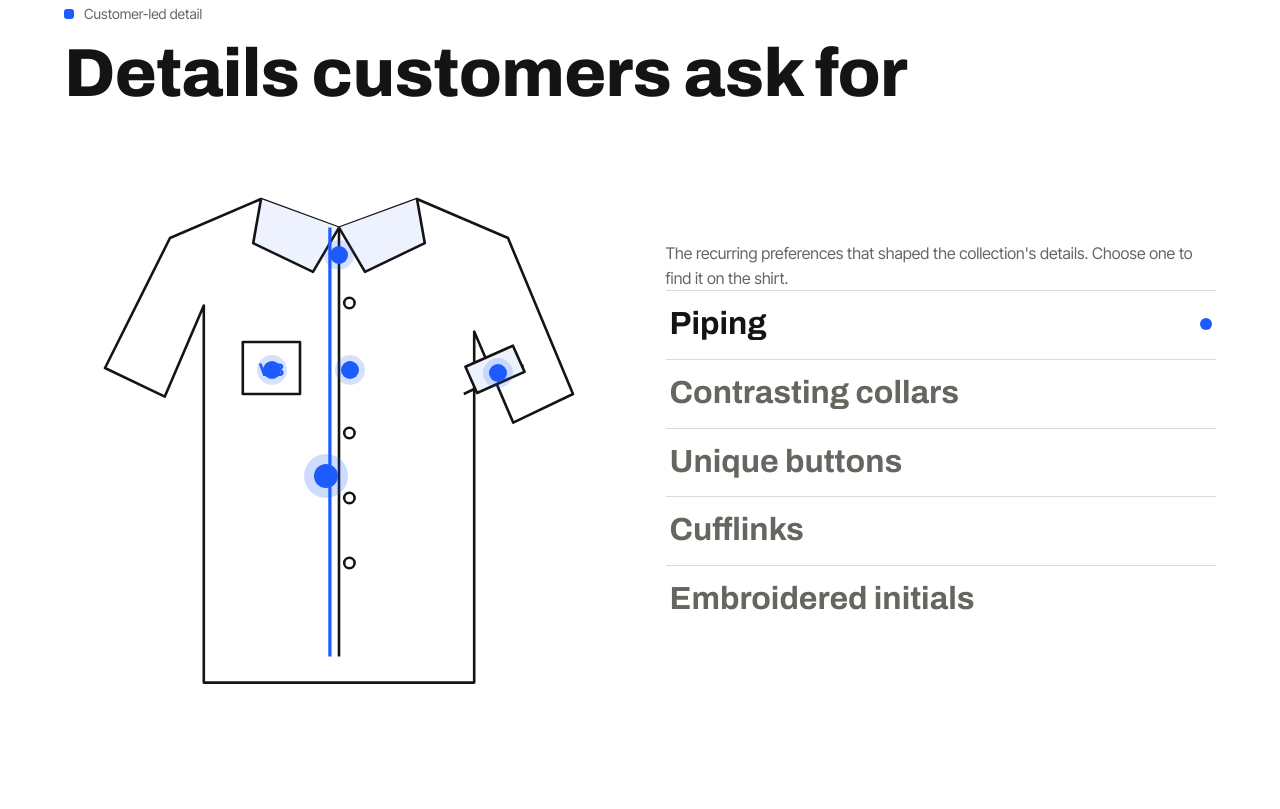
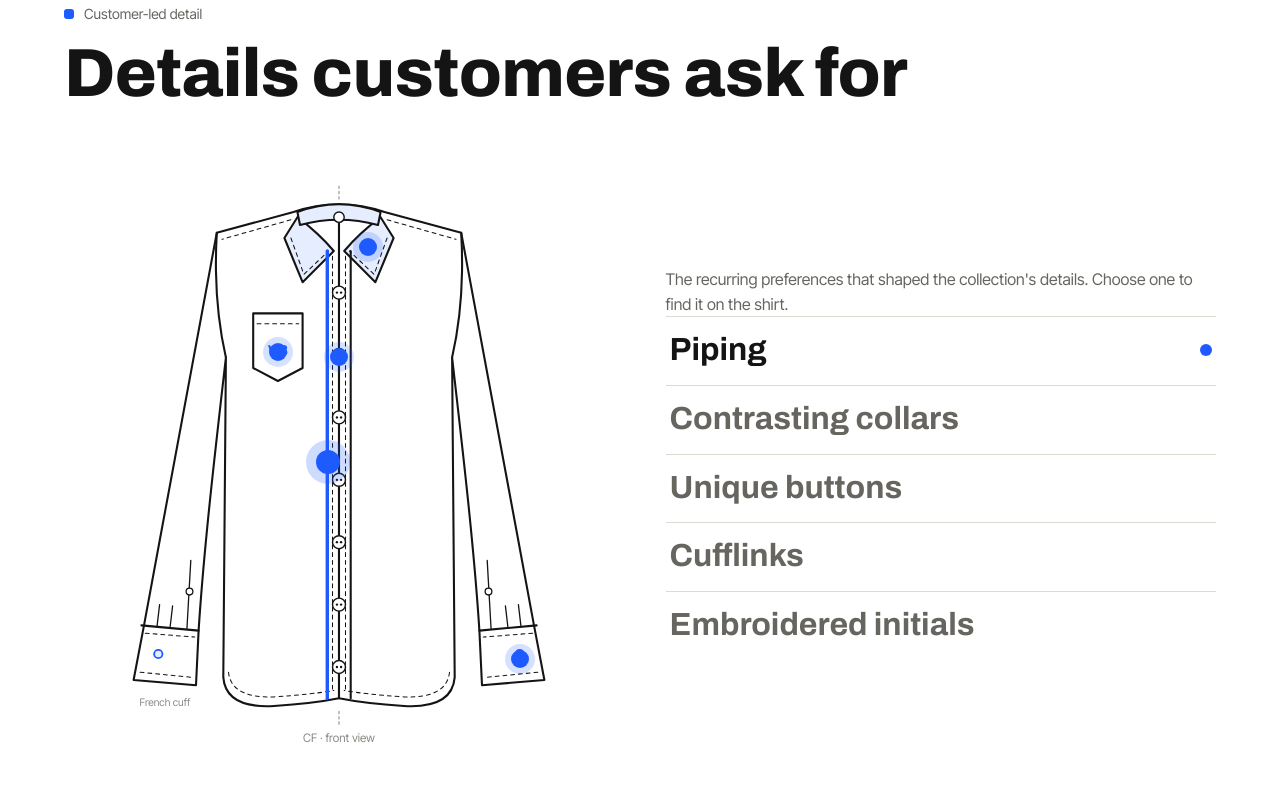
Before and after one commit to vaishnavibhosale-dev/website, a plain HTML site: page internship.html in a window 1280 px wide. Shown: the part 3031-3840 px from the top of the page. Drawn offline with Linux system fonts and the light colour scheme; animation ran at ten frames a second.

Commit message:
Internship: full-sleeve technical flat for customer details
Front-view flat with collar stand, contrast collar, box placket
with piping, two-hole buttons, chest pocket with initials,
sleeve plackets, pleats and French cuffs with cufflinks, plus
topstitching. Hotspots repositioned.

Co-Authored-By: Claude Opus 5.5 <noreply@anthropic.com>
Claude-Session: https://claude.ai/code/session_01PKNH2aALtLMMTCHowWMFX5

```diff
--- a/internship.html
+++ b/internship.html
@@ -311,13 +311,40 @@ blockquote footer{font:400 15px var(--body);color:var(--mut);margin-top:14px}
   <h2>Details customers ask for</h2>
   <div class="shirtwrap">
    <div class="shirt" id="shirt">
-    <svg viewBox="0 0 400 440" aria-hidden="true" fill="none" stroke="#141414" stroke-width="2" stroke-linejoin="round">
-     <path d="M140 40l60 22 60-22 70 30 50 120-46 22-30-70v270H96V122l-30 70-46-22L70 70z" fill="#fff"/>
-     <path d="M140 40l-6 34 46 22 20-34M260 40l6 34-46 22-20-34" fill="#eef2ff"/>
-     <path d="M200 62v330" stroke-dasharray="0"/><path d="M193 62v330" stroke="#1E5BFF" stroke-width="2.5"/>
-     <circle cx="208" cy="120" r="4"/><circle cx="208" cy="170" r="4"/><circle cx="208" cy="220" r="4"/><circle cx="208" cy="270" r="4"/><circle cx="208" cy="320" r="4"/>
-     <path d="M342 168l-46 22" /><rect x="300" y="160" width="40" height="22" transform="rotate(-24 320 171)" fill="#eef2ff"/>
-     <path d="M126 150h44v40h-44z"/><text x="148" y="176" text-anchor="middle" font-family="Archivo" font-size="14" fill="#1E5BFF" stroke="none" font-weight="700">VB</text>
+    <svg viewBox="0 0 400 480" aria-hidden="true" fill="none" stroke="#141414" stroke-width="1.6" stroke-linejoin="round" stroke-linecap="round">
+     <defs>
+      <g id="shHalf">
+       <path d="M200 44Q182 44 165 50L106 66C92 140 70 260 50 368L42 410L90 414L92 372C96 310 104 240 113 162L111 408Q113 432 150 430Q180 428 200 424Z" fill="#fff"/>
+       <path d="M106 66Q103 118 113 162"/>
+       <path d="M163 56L110 71" stroke-width=".8" stroke-dasharray="3 3"/>
+       <path d="M48 368L92 372"/>
+       <path d="M51 374L89 377M47 404L87 408" stroke-width=".8" stroke-dasharray="3 3"/>
+       <path d="M60 369L62 352M70 370L72 353" stroke-width="1"/>
+       <path d="M83 371L86 318" stroke-width="1"/><circle cx="85" cy="342" r="2.6" fill="#fff" stroke-width="1"/>
+       <path d="M115 404Q117 424 150 423Q180 421 196 418" stroke-width=".8" stroke-dasharray="3 3"/>
+       <path d="M168 54L158 70L172 104L196 80Q184 66 168 54Z" fill="#E6EDFF"/>
+       <path d="M163 70L173 98L192 80" stroke-width=".8" stroke-dasharray="3 3"/>
+      </g>
+     </defs>
+     <use href="#shHalf"/>
+     <use href="#shHalf" transform="matrix(-1 0 0 1 400 0)"/>
+     <path d="M168 50Q200 38 232 50L230 60Q200 52 170 60Z" fill="#E6EDFF"/>
+     <path d="M191 80V424M209 80V424" />
+     <path d="M191 80V424" stroke="#1E5BFF" stroke-width="2.6"/>
+     <path d="M195 84V420M205 84V420" stroke-width=".8" stroke-dasharray="3 3"/>
+     <g fill="#fff" stroke-width="1.1">
+      <circle cx="200" cy="54" r="4"/><circle cx="200" cy="112" r="5"/><circle cx="200" cy="160" r="5"/><circle cx="200" cy="208" r="5"/><circle cx="200" cy="256" r="5"/><circle cx="200" cy="304" r="5"/><circle cx="200" cy="352" r="5"/><circle cx="200" cy="400" r="5"/>
+     </g>
+     <g fill="#141414" stroke="none">
+      <circle cx="198.4" cy="112" r=".9"/><circle cx="201.6" cy="112" r=".9"/><circle cx="198.4" cy="160" r=".9"/><circle cx="201.6" cy="160" r=".9"/><circle cx="198.4" cy="208" r=".9"/><circle cx="201.6" cy="208" r=".9"/><circle cx="198.4" cy="256" r=".9"/><circle cx="201.6" cy="256" r=".9"/><circle cx="198.4" cy="304" r=".9"/><circle cx="201.6" cy="304" r=".9"/><circle cx="198.4" cy="352" r=".9"/><circle cx="201.6" cy="352" r=".9"/><circle cx="198.4" cy="400" r=".9"/><circle cx="201.6" cy="400" r=".9"/>
+     </g>
+     <path d="M134 128H172V170L153 180L134 170Z" fill="#fff"/>
+     <path d="M137 136H169" stroke-width=".8" stroke-dasharray="3 3"/>
+     <text x="153" y="160" text-anchor="middle" font-family="Archivo,sans-serif" font-size="11" font-weight="700" fill="#1E5BFF" stroke="none">VB</text>
+     <g stroke="#1E5BFF" stroke-width="1.4"><circle cx="61" cy="390" r="3.2" fill="#E6EDFF"/><circle cx="339" cy="390" r="3.2" fill="#E6EDFF"/></g>
+     <g stroke="#8a8984" stroke-width=".8"><path d="M200 30V40M200 434V446" stroke-dasharray="2 2"/></g>
+     <text x="200" y="458" text-anchor="middle" font-family="Inter Tight,sans-serif" font-size="9" fill="#8a8984" stroke="none">CF · front view</text>
+     <text x="66" y="430" text-anchor="middle" font-family="Inter Tight,sans-serif" font-size="8" fill="#8a8984" stroke="none">French cuff</text>
     </svg>
    </div>
    <div>
@@ -559,10 +586,10 @@ $('button',lb).onclick=()=>lb.classList.remove('open');lb.onclick=e=>{if(e.targe
 addEventListener('keydown',e=>{if(e.key==='Escape'){lb.classList.remove('open');setNav(false)}});
 
 /* shirt hotspots */
-const D=[['Piping',190,250],['Contrasting collars',200,82],['Unique buttons',208,170],['Cufflinks',322,172],['Embroidered initials',148,170]];
+const D=[['Piping',191,240],['Contrasting collars',222,76],['Unique buttons',200,160],['Cufflinks',339,390],['Embroidered initials',153,156]];
 const shirt=$('#shirt'),dl=$('#dlist');
 D.forEach(([n,x,y],i)=>{
- const h=document.createElement('button');h.className='hs';h.style.left=(x/400*100)+'%';h.style.top=(y/440*100)+'%';h.setAttribute('aria-label',n);h.onclick=()=>pick(i);shirt.appendChild(h);
+ const h=document.createElement('button');h.className='hs';h.style.left=(x/400*100)+'%';h.style.top=(y/480*100)+'%';h.setAttribute('aria-label',n);h.onclick=()=>pick(i);shirt.appendChild(h);
  const b=document.createElement('button');b.textContent=n;b.onclick=()=>pick(i);dl.appendChild(b);
 });
 function pick(i){$$('.hs',shirt).forEach((h,j)=>h.classList.toggle('on',j===i));$$('button',dl).forEach((b,j)=>{b.classList.toggle('on',j===i);b.setAttribute('aria-pressed',j===i)})}
```
